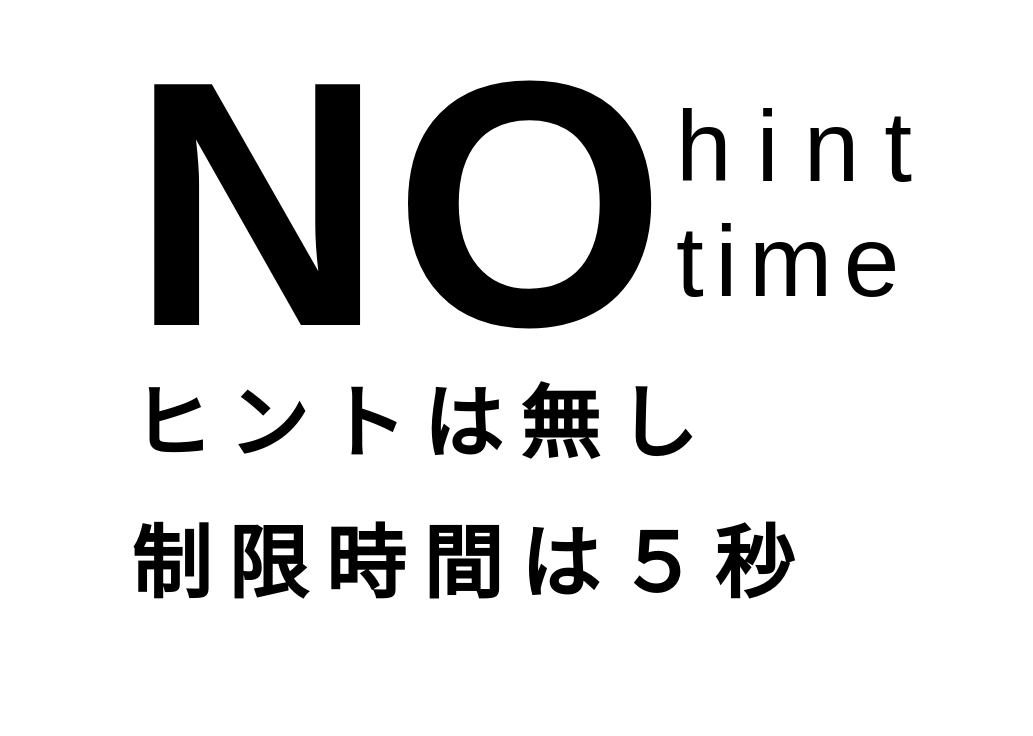
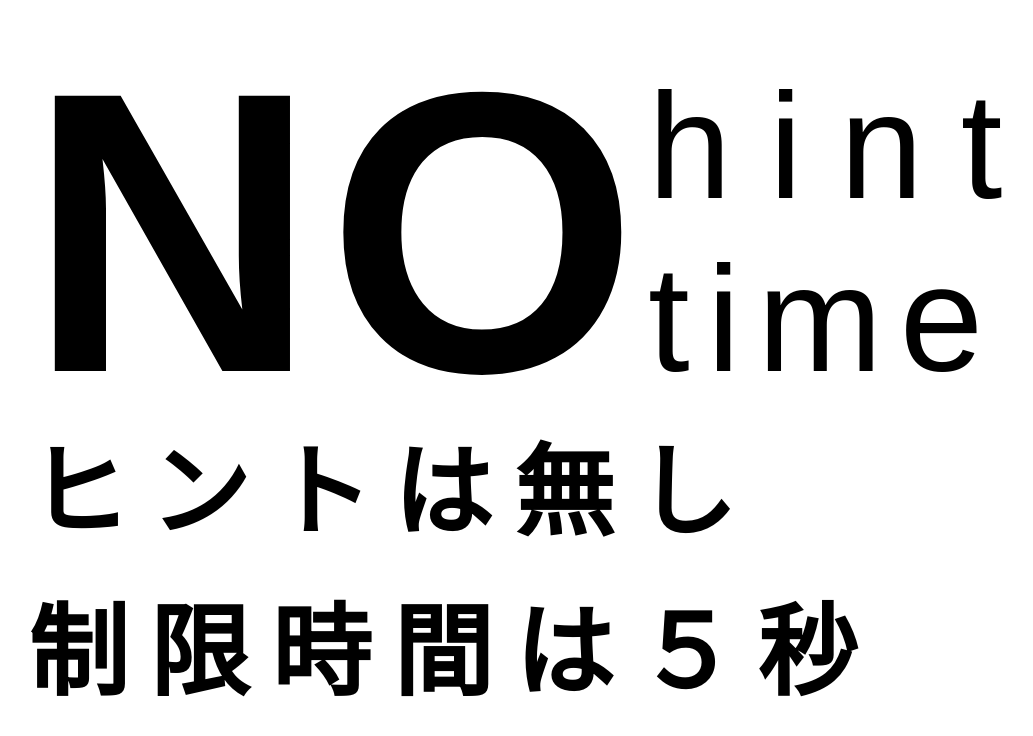
Before and after one commit to chaoikuru/escape-game-within-5-second, a plain HTML site: page index.html in a window 1280 px wide. Shown: the part 2667-3403 px from the top of the page, without its empty margins (106-1139 px from the left). Drawn offline with Linux system fonts and the light colour scheme; a web font is replaced by a local one.

Commit message:
もう嫌ぁぁぁぁぁ

```diff
--- a/css/styel.css
+++ b/css/styel.css
@@ -394,7 +394,7 @@ h2{
 }
 
 .no{
-    font-size: 350px;
+    font-size: 400px;
     letter-spacing: 10px;
     font-family: stolzl, sans-serif;
     font-weight: 600;
@@ -403,7 +403,7 @@ h2{
 }
 
 .ht1{
-    font-size: 100px;
+    font-size: 150px;
     letter-spacing: 0.25em;
     font-family: stolzl, sans-serif;
     font-weight: 500;
@@ -412,7 +412,7 @@ h2{
 }
 
 .ht2{
-    font-size: 100px;
+    font-size: 150px;
     letter-spacing: 0.115em;
     font-family: stolzl, sans-serif;
     font-weight: 500;
@@ -428,8 +428,8 @@ h2{
     font-family: dnp-shuei-gothic-gin-std, sans-serif;
     font-weight: 600;
     font-style: normal;
-    font-size: 80px;
-    line-height: 140px;
+    font-size: 100px;
+    line-height: 160px;
     letter-spacing: 0.215em;
     margin: 0;
 }
@@ -614,11 +614,12 @@ h2{
 
 .never{
     width: fit-content;
-    font-size: 300px;
+    font-size: 310px;
     font-family: stolzl, sans-serif;
     font-weight: 500;
     font-style: normal;
     letter-spacing: 0.12em;
+    margin-left: 0.12em;
     margin: 0px auto;
     padding: 0;
     text-align: center;
```
Also changed, not shown: 1 other file.
